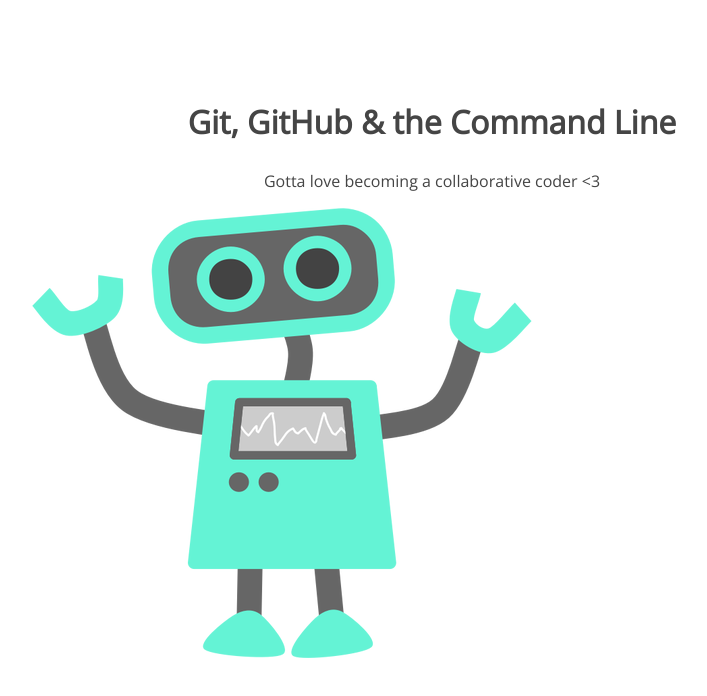
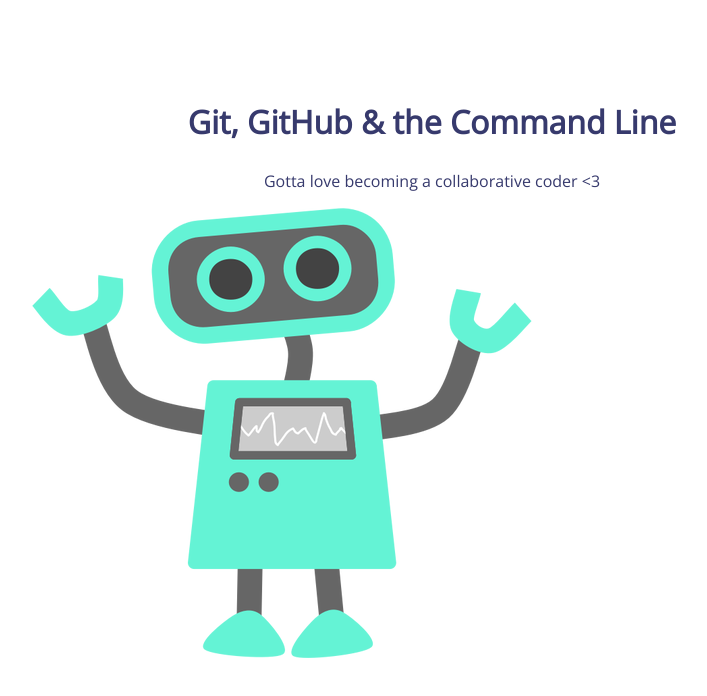
Before and after one commit to lhilmers/105-project, a plain HTML site: page index.html in a window 1280 px wide. Shown: the whole page, without its empty margins (208-915 px from the left). Drawn offline with nearby package versions, Linux system fonts and the light colour scheme.

Commit message:
h1 color font change

```diff
--- a/css/style.css
+++ b/css/style.css
@@ -5,7 +5,7 @@ section {
 section h1,
 section p {
 	text-align: center;
-	color: #454545;
+	color: #373a6d;
 }
 section h1 {
 	font: 32px 'Open Sans';
```
